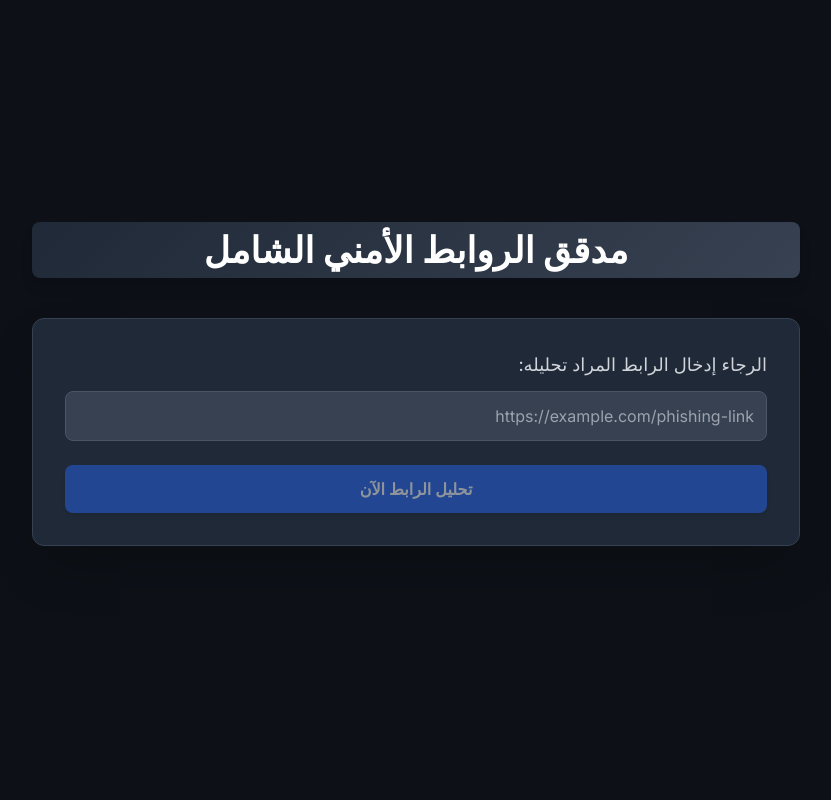
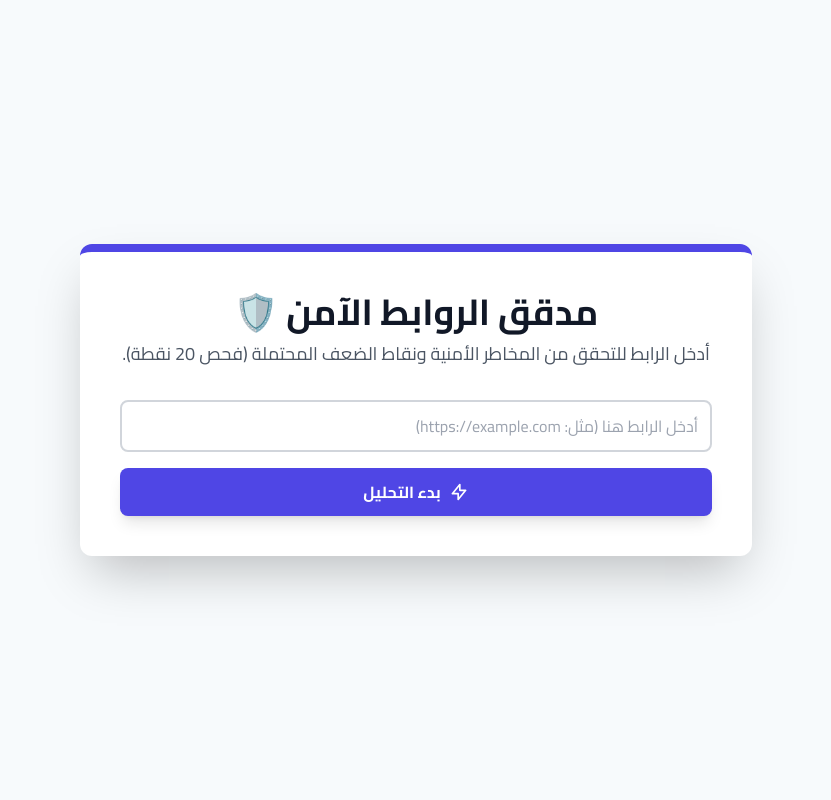
Before and after one commit to Gaqt13/SecuCode_Pro, a Flask app: page / in a window 1280 px wide. Shown: the whole page, without its empty margins (224-1055 px from the left). Run offline with Flask 3, Linux system fonts and the light colour scheme; some libraries are stand-ins or nearby versions.

Commit message:
Update index.html

```diff
--- a/templates/index.html
+++ b/templates/index.html
@@ -3,230 +3,191 @@
 <head>
     <meta charset="UTF-8">
     <meta name="viewport" content="width=device-width, initial-scale=1.0">
-    <title>مدقق الروابط الأمني</title>
-    <!-- تحميل Tailwind CSS -->
+    <title>مدقق الروابط الآمن - Security Code Pro</title>
+    <!-- تضمين Tailwind CSS للحصول على تصميم متجاوب وجميل -->
     <script src="https://cdn.tailwindcss.com"></script>
-    <link href="https://fonts.googleapis.com/css2?family=Inter:wght@400;600;700&display=swap" rel="stylesheet">
+    <link href="https://fonts.googleapis.com/css2?family=Cairo:wght@400;700&display=swap" rel="stylesheet">
     <style>
         body {
-            font-family: 'Inter', sans-serif;
-            background-color: #0d1117; /* خلفية داكنة جداً */
-            color: #c9d1d9; /* لون النص الفاتح */
+            font-family: 'Cairo', sans-serif;
+            background-color: #f7fafc;
         }
         .container {
             max-width: 90%;
             margin-left: auto;
             margin-right: auto;
         }
-        .risk-low { background-color: #238636; } /* أخضر GitHub */
-        .risk-medium { background-color: #d29922; } /* أصفر تحذيري */
-        .risk-high { background-color: #bd2c00; } /* أحمر خطير */
-        .risk-critical { background-color: #e5534b; } /* أحمر حرج */
-        .loading-ring {
-            border: 4px solid rgba(255, 255, 255, 0.3);
-            border-top: 4px solid #ffffff;
-            border-radius: 50%;
-            width: 24px;
-            height: 24px;
-            animation: spin 1s linear infinite;
-        }
-        @keyframes spin {
-            0% { transform: rotate(0deg); }
-            100% { transform: rotate(360deg); }
-        }
     </style>
 </head>
-<body class="p-4 sm:p-8 min-h-screen flex items-center justify-center">
+<body class="min-h-screen flex items-center justify-center p-4">
 
-    <div class="container max-w-3xl w-full">
-        <!-- عنوان التطبيق -->
-        <h1 class="text-3xl sm:text-4xl font-bold text-center mb-10 text-white shadow-lg p-2 rounded-lg" style="background: linear-gradient(135deg, #1f2937, #374151);">مدقق الروابط الأمني الشامل</h1>
+    <!-- البطاقة الرئيسية للتطبيق -->
+    <div class="bg-white p-6 md:p-10 rounded-xl shadow-2xl w-full max-w-2xl border-t-8 border-indigo-600">
+        <header class="text-center mb-8">
+            <h1 class="text-3xl md:text-4xl font-bold text-gray-900 mb-2">مدقق الروابط الآمن 🛡️</h1>
+            <p class="text-gray-600 text-lg">أدخل الرابط للتحقق من المخاطر الأمنية ونقاط الضعف المحتملة (فحص 20 نقطة).</p>
+        </header>
 
-        <!-- نموذج الإدخال -->
-        <form id="scan-form" class="bg-gray-800 p-6 sm:p-8 rounded-xl shadow-2xl mb-8 border border-gray-700">
-            <label for="link-input" class="block text-lg font-medium mb-3 text-gray-300">الرجاء إدخال الرابط المراد تحليله:</label>
-            <input type="url" id="link-input" placeholder="https://example.com/phishing-link" class="w-full p-3 rounded-lg bg-gray-700 border border-gray-600 text-white focus:outline-none focus:ring-2 focus:ring-blue-500" required>
-
-            <button type="submit" id="scan-button" class="w-full mt-6 py-3 px-4 bg-blue-600 hover:bg-blue-700 text-white font-semibold rounded-lg shadow-md transition duration-300 flex items-center justify-center disabled:opacity-50" disabled>
-                <span id="button-text">تحليل الرابط الآن</span>
-                <div id="loading-spinner" class="loading-ring hidden mr-3"></div>
+        <!-- حقل الإدخال والزر -->
+        <div class="space-y-4">
+            <input type="url" id="linkInput" placeholder="أدخل الرابط هنا (مثل: https://example.com)" class="w-full p-3 border-2 border-gray-300 rounded-lg focus:border-indigo-500 focus:ring-indigo-500 text-right" required>
+            <button id="analyzeButton" class="w-full bg-indigo-600 text-white p-3 rounded-lg font-bold hover:bg-indigo-700 transition duration-300 flex items-center justify-center shadow-lg">
+                <svg id="buttonIcon" class="w-5 h-5 ml-2 transition-transform duration-300" xmlns="http://www.w3.org/2000/svg" fill="none" viewBox="0 0 24 24" stroke="currentColor">
+                    <path stroke-linecap="round" stroke-linejoin="round" stroke-width="2" d="M13 10V3L4 14h7v7l9-11h-7z" />
+                </svg>
+                بدء التحليل
             </button>
-
-            <!-- رسالة التحقق والخطأ -->
-            <div id="status-message" class="mt-4 p-3 rounded-lg hidden text-sm font-medium" role="alert"></div>
-        </form>
-
-        <!-- منطقة عرض النتائج -->
-        <div id="result-area" class="bg-gray-800 p-6 sm:p-8 rounded-xl shadow-2xl border border-gray-700 hidden">
-            <h2 class="text-2xl font-bold mb-4 text-white border-b border-gray-700 pb-2">تقرير التحليل الأمني</h2>
-
-            <div class="space-y-4">
-                <!-- الرابط الذي تم تحليله -->
-                <div class="p-3 bg-gray-700 rounded-lg">
-                    <p class="text-gray-400 text-sm">الرابط:</p>
-                    <p id="analyzed-link" class="text-base break-all text-blue-400 font-mono"></p>
-                </div>
-
-                <!-- النتيجة والخطورة (بطاقات رئيسية) -->
-                <div class="flex flex-col sm:flex-row gap-4">
-                    <div class="flex-1 p-4 rounded-xl text-center shadow-lg" id="risk-score-card">
-                        <p class="text-sm font-medium text-white mb-1">مستوى الخطورة</p>
-                        <p id="risk-score" class="text-2xl font-bold text-white"></p>
-                    </div>
-                    <div class="flex-1 p-4 bg-gray-700 rounded-xl text-center shadow-lg">
-                        <p class="text-sm font-medium text-gray-300 mb-1">نقاط مشبوهة</p>
-                        <p id="suspicious-points" class="text-2xl font-bold text-yellow-400"></p>
+            <div id="loadingIndicator" class="hidden text-center text-indigo-600 font-medium mt-3">
+                <svg class="animate-spin h-5 w-5 ml-2 inline-block" xmlns="http://www.w3.org/2000/svg" fill="none" viewBox="0 0 24 24">
+                    <circle class="opacity-25" cx="12" cy="12" r="10" stroke="currentColor" stroke-width="4"></circle>
+                    <path class="opacity-75" fill="currentColor" d="M4 12a8 8 0 018-8V0C5.373 0 0 5.373 0 12h4zm2 5.291A7.962 7.962 0 014 12H0c0 3.042 1.135 5.824 3 7.938l3-2.647z"></path>
+                </svg>
+                جاري تحليل الرابط...
             </div>
         </div>
 
-                <!-- رسالة النتيجة المفصلة -->
-                <div class="p-4 rounded-lg bg-gray-700 shadow-md">
-                    <p class="font-bold text-white mb-2">رسالة التقرير:</p>
-                    <p id="result-message" class="text-base text-gray-300"></p>
+        <!-- منطقة النتائج -->
+        <div id="resultsArea" class="mt-8 hidden space-y-4">
+            <h2 class="text-2xl font-bold border-b pb-2 text-gray-800">نتائج الفحص الشامل</h2>
+
+            <!-- ملخص الخطر (يتم تحديثه بواسطة JS) -->
+            <div id="summaryCard" class="p-4 rounded-lg border-r-4 shadow-md transition-all duration-300">
+                <div class="flex items-center space-x-3 space-x-reverse">
+                    <span id="riskIcon" class="text-3xl"></span>
+                    <div>
+                        <p class="text-sm text-gray-500 font-medium">مستوى الخطورة:</p>
+                        <p id="riskScore" class="text-xl font-extrabold"></p>
+                    </div>
+                </div>
+                <p id="resultMessage" class="mt-2 text-gray-700"></p>
+                <p class="text-sm font-medium mt-3" id="pointsSummary"></p>
             </div>
 
-                <!-- قسم التفاصيل -->
-                <div class="p-4 bg-gray-700 rounded-lg shadow-md">
-                    <h3 class="text-xl font-semibold text-white mb-3 border-b border-gray-600 pb-2">التفاصيل الفنية</h3>
-                    <ul class="space-y-2 text-gray-300 text-sm">
-                        <li><span class="font-semibold text-gray-400">عدد التحذيرات المكتشفة:</span> <span id="detected-warnings"></span></li>
-                        <li><span class="font-semibold text-gray-400">تحذير محتوى الصفحة/الحالة:</span> <span id="page-content-warning"></span></li>
-                        <li><span class="font-semibold text-gray-400">رسالة النظام:</span> <span id="system-message"></span></li>
-                    </ul>
+            <!-- تفاصيل القواعد المخالفة -->
+            <div id="violationsList" class="space-y-3">
+                <!-- يتم ملؤها بواسطة JavaScript -->
             </div>
 
-                <!-- قائمة القواعد المخترقة والتفصيل -->
-                <div id="violated-rules-area" class="p-4 bg-gray-900 rounded-lg shadow-md hidden">
-                    <h3 class="text-xl font-semibold text-red-400 mb-3 border-b border-gray-700 pb-2">❌ القواعد الأمنية المخترقة وتفاصيل الخطر:</h3>
-                    <div id="violated-rules-list" class="space-y-4">
-                        <!-- هنا سيتم عرض القواعد المخترقة -->
         </div>
+
+        <!-- منطقة الأخطاء (لأخطاء التحقق) -->
+        <div id="errorArea" class="mt-8 hidden p-4 bg-red-100 border-r-4 border-red-500 rounded-lg text-red-700 font-medium">
+            <p id="errorMessage"></p>
         </div>
-            </div>
-        </div>
+
     </div>
 
     <script>
-        const linkInput = document.getElementById('link-input');
-        const scanForm = document.getElementById('scan-form');
-        const scanButton = document.getElementById('scan-button');
-        const buttonText = document.getElementById('button-text');
-        const loadingSpinner = document.getElementById('loading-spinner');
-        const statusMessage = document.getElementById('status-message');
-        const resultArea = document.getElementById('result-area');
-        const riskScoreCard = document.getElementById('risk-score-card');
-        const violatedRulesArea = document.getElementById('violated-rules-area');
-        const violatedRulesList = document.getElementById('violated-rules-list');
+        document.addEventListener('DOMContentLoaded', () => {
+            const linkInput = document.getElementById('linkInput');
+            const analyzeButton = document.getElementById('analyzeButton');
+            const loadingIndicator = document.getElementById('loadingIndicator');
+            const resultsArea = document.getElementById('resultsArea');
+            const errorArea = document.getElementById('errorArea');
+            const errorMessage = document.getElementById('errorMessage');
 
-        // تفعيل زر التحليل عند وجود نص
-        linkInput.addEventListener('input', () => {
-            scanButton.disabled = linkInput.value.trim() === '';
-        });
+            // تحديد الألوان والأيقونات بناءً على درجة المخاطرة
+            const RISK_CLASSES = {
+                "Low": { icon: "✅", color: "bg-green-100 border-green-500 text-green-700" },
+                "Medium": { icon: "⚠️", color: "bg-yellow-100 border-yellow-500 text-yellow-700" },
+                "High": { icon: "🚨", color: "bg-orange-100 border-orange-500 text-orange-700" },
+                "Critical": { icon: "❌", color: "bg-red-100 border-red-500 text-red-700" },
+            };
 
-        scanForm.addEventListener('submit', async (e) => {
-            e.preventDefault();
+            analyzeButton.addEventListener('click', async () => {
                 const link = linkInput.value.trim();
-            if (!link) return;
 
-            // إخفاء النتائج السابقة وإظهار التحميل
-            resultArea.classList.add('hidden');
-            statusMessage.classList.add('hidden');
-            scanButton.disabled = true;
-            buttonText.textContent = 'جاري التحليل...';
-            loadingSpinner.classList.remove('hidden');
-            violatedRulesList.innerHTML = ''; // تنظيف القائمة
+                // إخفاء النتائج والأخطاء القديمة
+                resultsArea.classList.add('hidden');
+                errorArea.classList.add('hidden');
+                errorMessage.textContent = '';
 
-            const payload = { link: link };
-            const apiUrl = '/analyze'; // نقطة النهاية في تطبيق Flask
-
-            try {
-                const response = await fetch(apiUrl, {
-                    method: 'POST',
-                    headers: {
-                        'Content-Type': 'application/json'
-                    },
-                    body: JSON.stringify(payload)
-                });
-
-                const result = await response.json();
-
-                // التعامل مع رسائل التحقق والخطأ
-                if (response.status !== 200 || result.status.includes('validation_error')) {
-                    displayStatusMessage(result.message, 'bg-red-900 border border-red-700 text-red-300');
+                if (!link) {
+                    errorMessage.textContent = "الرجاء إدخال رابط للتحليل.";
+                    errorArea.classList.remove('hidden');
                     return;
                 }
 
-                // عرض نتائج التحليل
-                displayResults(result);
+                // تفعيل حالة التحميل
+                analyzeButton.disabled = true;
+                loadingIndicator.classList.remove('hidden');
+
+                try {
+                    const response = await fetch('/analyze', {
+                        method: 'POST',
+                        headers: {
+                            'Content-Type': 'application/json',
+                        },
+                        body: JSON.stringify({ link: link })
+                    });
+
+                    const data = await response.json();
+
+                    // التعامل مع أخطاء التحقق والـ 400
+                    if (data.status === 'validation_error' || response.status === 400) {
+                        errorMessage.textContent = data.message;
+                        errorArea.classList.remove('hidden');
+                        return;
+                    }
+
+                    // عرض النتائج بنجاح
+                    displayResults(data);
 
                 } catch (error) {
                     console.error('Fetch error:', error);
-                displayStatusMessage('❌ خطأ في الاتصال بالخادم. تأكد من تشغيل Flask.', 'bg-red-900 border border-red-700 text-red-300');
+                    errorMessage.textContent = 'حدث خطأ غير متوقع في الاتصال بالخادم.';
+                    errorArea.classList.remove('hidden');
                 } finally {
-                // إخفاء التحميل وإعادة تفعيل الزر
-                loadingSpinner.classList.add('hidden');
-                buttonText.textContent = 'تحليل الرابط الآن';
-                scanButton.disabled = linkInput.value.trim() === '';
+                    // إيقاف حالة التحميل
+                    analyzeButton.disabled = false;
+                    loadingIndicator.classList.add('hidden');
                 }
             });
 
-        function displayStatusMessage(message, classes) {
-            statusMessage.textContent = message;
-            statusMessage.className = `mt-4 p-3 rounded-lg font-medium ${classes}`;
-            statusMessage.classList.remove('hidden');
+            function displayResults(data) {
+                const { risk_score, result_message, suspicious_points, violated_rules, page_content_warning } = data;
+
+                const style = RISK_CLASSES[risk_score] || RISK_CLASSES["Low"];
+
+                // 1. تحديث ملخص الخطر
+                const summaryCard = document.getElementById('summaryCard');
+                summaryCard.className = `p-4 rounded-lg border-r-4 shadow-md transition-all duration-300 ${style.color}`;
+                document.getElementById('riskIcon').textContent = style.icon;
+                document.getElementById('riskScore').textContent = risk_score;
+                document.getElementById('resultMessage').textContent = result_message;
+                document.getElementById('pointsSummary').innerHTML = `
+                    <span class="font-bold">مجموع نقاط الاشتباه:</span> ${suspicious_points} نقطة.
+                    <br>
+                    <span class="text-xs text-gray-500">${page_content_warning}</span>
+                `;
+
+
+                // 2. تحديث قائمة المخالفات
+                const violationsList = document.getElementById('violationsList');
+                violationsList.innerHTML = ''; // تفريغ القائمة القديمة
+
+                if (violated_rules.length > 0) {
+                    const title = document.createElement('h3');
+                    title.className = 'text-xl font-semibold mt-4 text-red-600';
+                    title.textContent = `القواعد التي تم انتهاكها (${violated_rules.length}):`;
+                    violationsList.appendChild(title);
+
+                    violated_rules.forEach(rule => {
+                        const ruleDiv = document.createElement('div');
+                        ruleDiv.className = 'p-3 bg-white border border-red-200 rounded-lg shadow-sm';
+                        ruleDiv.innerHTML = `
+                            <p class="font-bold text-red-700">${rule.name} (خطر ${rule.points_added} نقاط)</p>
+                            <p class="text-sm text-gray-600 mt-1">${rule.risk_description}</p>
+                        `;
+                        violationsList.appendChild(ruleDiv);
+                    });
+                } else {
+                    violationsList.innerHTML = '<div class="p-3 bg-green-50 border-r-4 border-green-400 rounded-lg text-green-700 font-medium">لم يتم اكتشاف أي مخالفات هيكلية أو نقاط اشتباه.</div>';
                 }
 
-        function getRiskClasses(risk) {
-            switch (risk.toLowerCase()) {
-                case 'low':
-                    return 'risk-low';
-                case 'medium':
-                    return 'risk-medium';
-                case 'high':
-                    return 'risk-high';
-                case 'critical':
-                    return 'risk-critical';
-                default:
-                    return 'bg-gray-600';
+                resultsArea.classList.remove('hidden');
             }
-        }
-
-        function displayResults(result) {
-            // تحديث البطاقات الرئيسية
-            document.getElementById('analyzed-link').textContent = result.link;
-            document.getElementById('risk-score').textContent = result.risk_score;
-            document.getElementById('suspicious-points').textContent = result.suspicious_points;
-            document.getElementById('result-message').textContent = result.result_message;
-            document.getElementById('detected-warnings').textContent = result.detected_warnings;
-            document.getElementById('page-content-warning').textContent = result.page_content_warning;
-            document.getElementById('system-message').textContent = result.message;
-
-            // تحديث لون بطاقة الخطورة
-            riskScoreCard.className = `flex-1 p-4 rounded-xl text-center shadow-lg ${getRiskClasses(result.risk_score)}`;
-
-            // تحديث قائمة القواعد المخترقة
-            violatedRulesList.innerHTML = '';
-
-            if (result.violated_rules && result.violated_rules.length > 0) {
-                violatedRulesArea.classList.remove('hidden');
-
-                result.violated_rules.forEach(rule => {
-                    const ruleDiv = document.createElement('div');
-                    ruleDiv.className = 'p-3 bg-gray-800 border border-red-600 rounded-lg shadow-inner';
-
-                    ruleDiv.innerHTML = `
-                        <p class="font-bold text-red-300 mb-1">⚫ ${rule.name} <span class="text-sm font-normal text-red-500">(${rule.points_added} نقطة)</span></p>
-                        <p class="text-sm text-gray-400 border-t border-gray-700 pt-1">الخطر المُحتمل: ${rule.risk_description}</p>
-                    `;
-                    violatedRulesList.appendChild(ruleDiv);
         });
-            } else {
-                violatedRulesArea.classList.add('hidden');
-            }
-
-            // إظهار منطقة النتائج
-            resultArea.classList.remove('hidden');
-        }
     </script>
 </body>
 </html>
```
Lines whose indentation alone changed are shown as unchanged.
